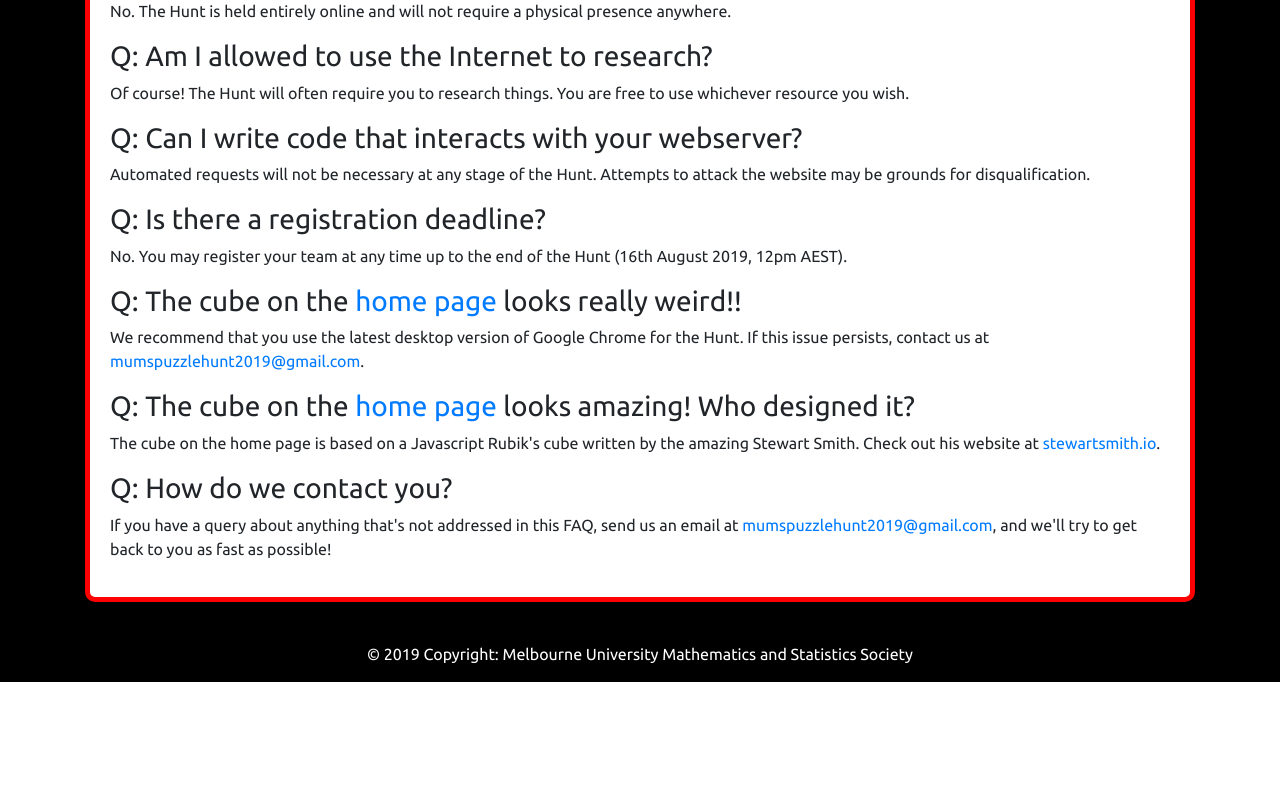
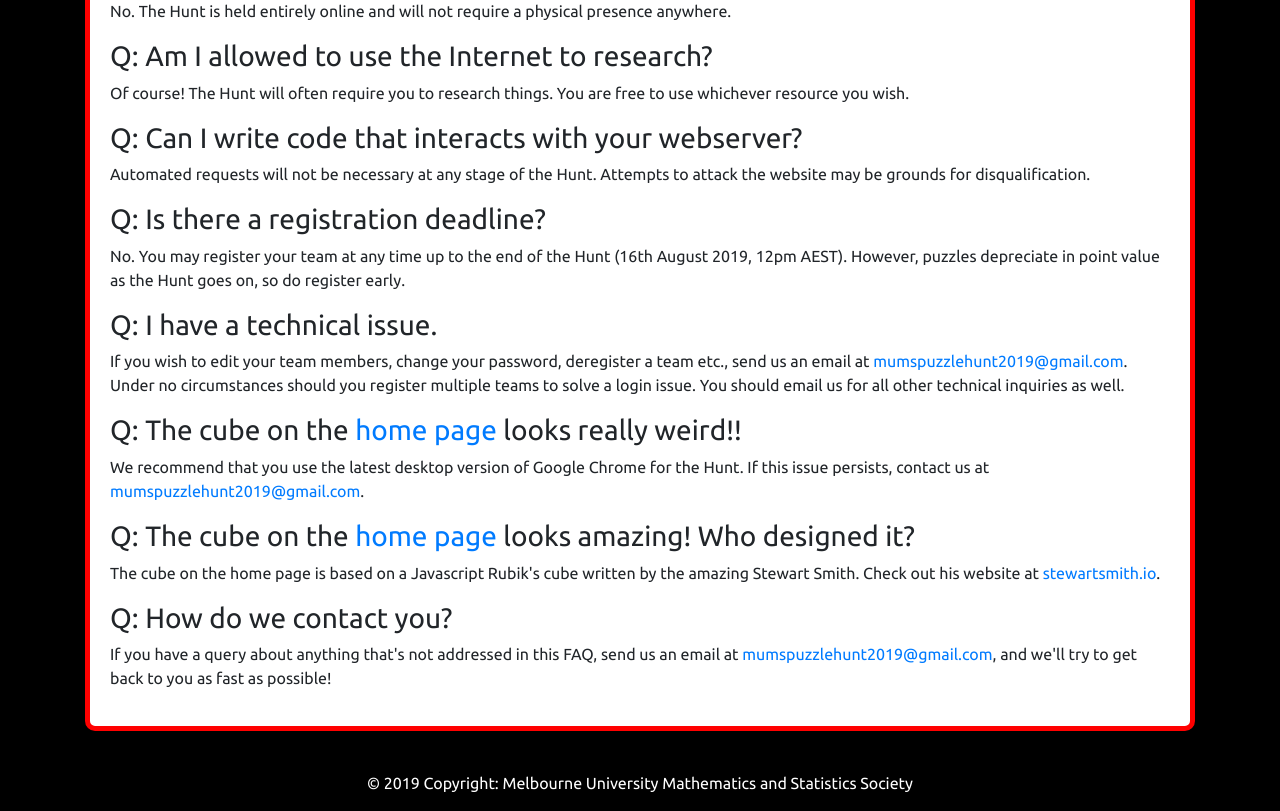
Before and after one commit to AllenZPGu/MUMS-PH-2019, a Django app: page /faq/ in a window 1280 px wide. Shown: the part 1266-2077 px from the top of the page. Before the commit the page ends 1948 px from the top, so only its background shows below. Run offline with Django 3.2, Linux system fonts and the light colour scheme; some libraries are stand-ins or nearby versions.

Commit message:
typos #2

```diff
--- a/PH_backend/PHapp/templates/PHapp/faq.html
+++ b/PH_backend/PHapp/templates/PHapp/faq.html
@@ -48,7 +48,10 @@
 	<p>Automated requests will not be necessary at any stage of the Hunt. Attempts to attack the website may be grounds for disqualification.</p>
 
 	<h3>Q: Is there a registration deadline?</h3>
-	<p>No. You may register your team at any time up to the end of the Hunt (16th August 2019, 12pm AEST).</p>
+	<p>No. You may register your team at any time up to the end of the Hunt (16th August 2019, 12pm AEST). However, puzzles depreciate in point value as the Hunt goes on, so do register early.</p>
+
+	<h3>Q: I have a technical issue.</h3>
+	<p>If you wish to edit your team members, change your password, deregister a team etc., send us an email at <a href="mailto:mumspuzzlehunt2019@gmail.com" target="_top">mumspuzzlehunt2019@gmail.com</a>. Under no circumstances should you register multiple teams to solve a login issue. You should email us for all other technical inquiries as well.</p>
 
 	<h3>Q: The cube on the <a href='../'>home page</a> looks really weird!!</h3>
 	<p>We recommend that you use the latest desktop version of Google Chrome for the Hunt. If this issue persists, contact us at <a href="mailto:mumspuzzlehunt2019@gmail.com" target="_top">mumspuzzlehunt2019@gmail.com</a>.</p>
--- a/PH_backend/PHapp/templates/PHapp/header.html
+++ b/PH_backend/PHapp/templates/PHapp/header.html
@@ -5,7 +5,7 @@
 <head>
 	<title>MUMS Puzzle Hunt</title>
 	<meta charset="utf-8" />
-	<meta name="viewport" content = "width=device-width, initial-scale=1.0">
+	<meta name="Description" content="The MUMS Puzzle Hunt 2019 will be held 7th - 16th August 2019.">
 
 	<!-- Latest compiled and minified CSS -->
 	<link rel="stylesheet" href="https://stackpath.bootstrapcdn.com/bootstrap/4.2.1/css/bootstrap.min.css" integrity="sha384-GJzZqFGwb1QTTN6wy59ffF1BuGJpLSa9DkKMp0DgiMDm4iYMj70gZWKYbI706tWS" crossorigin="anonymous">
```
